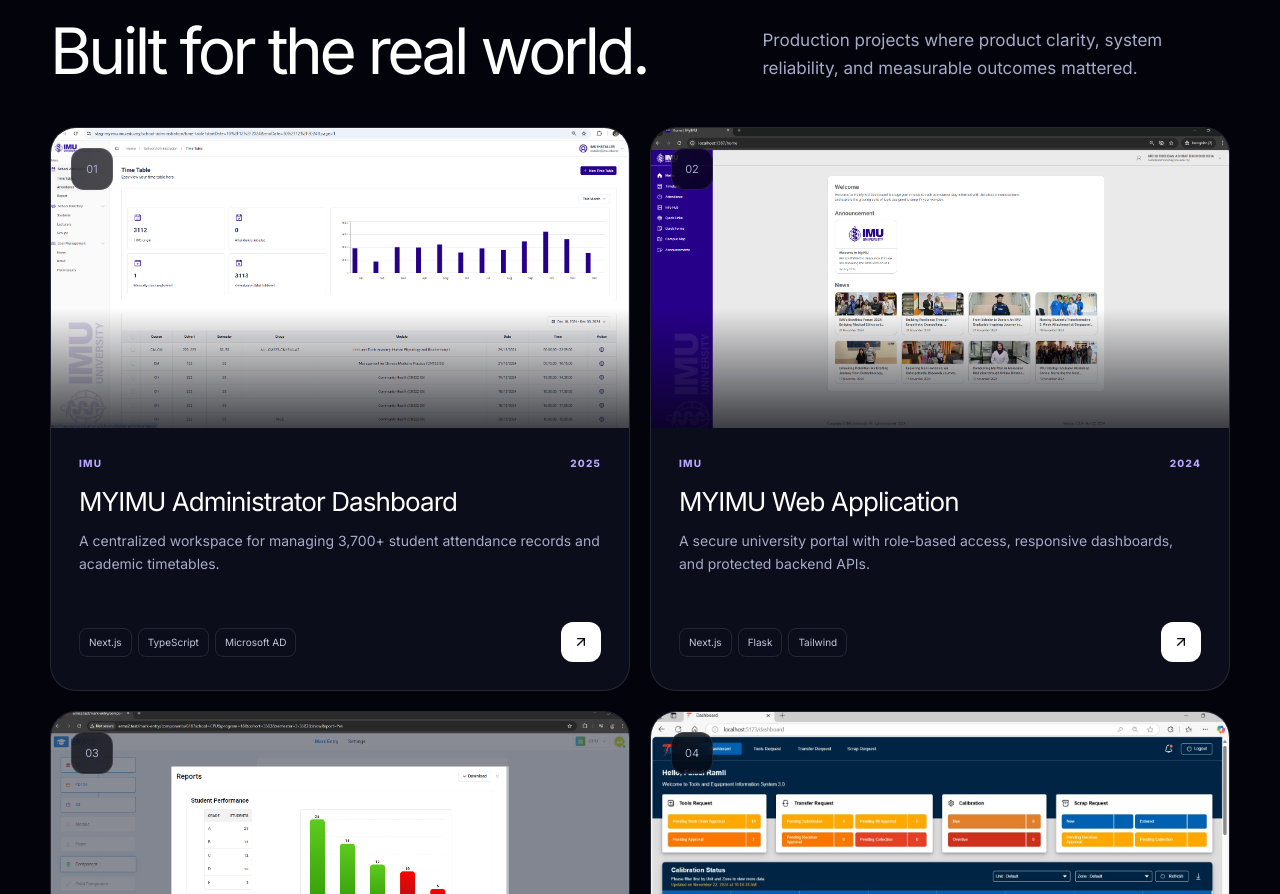
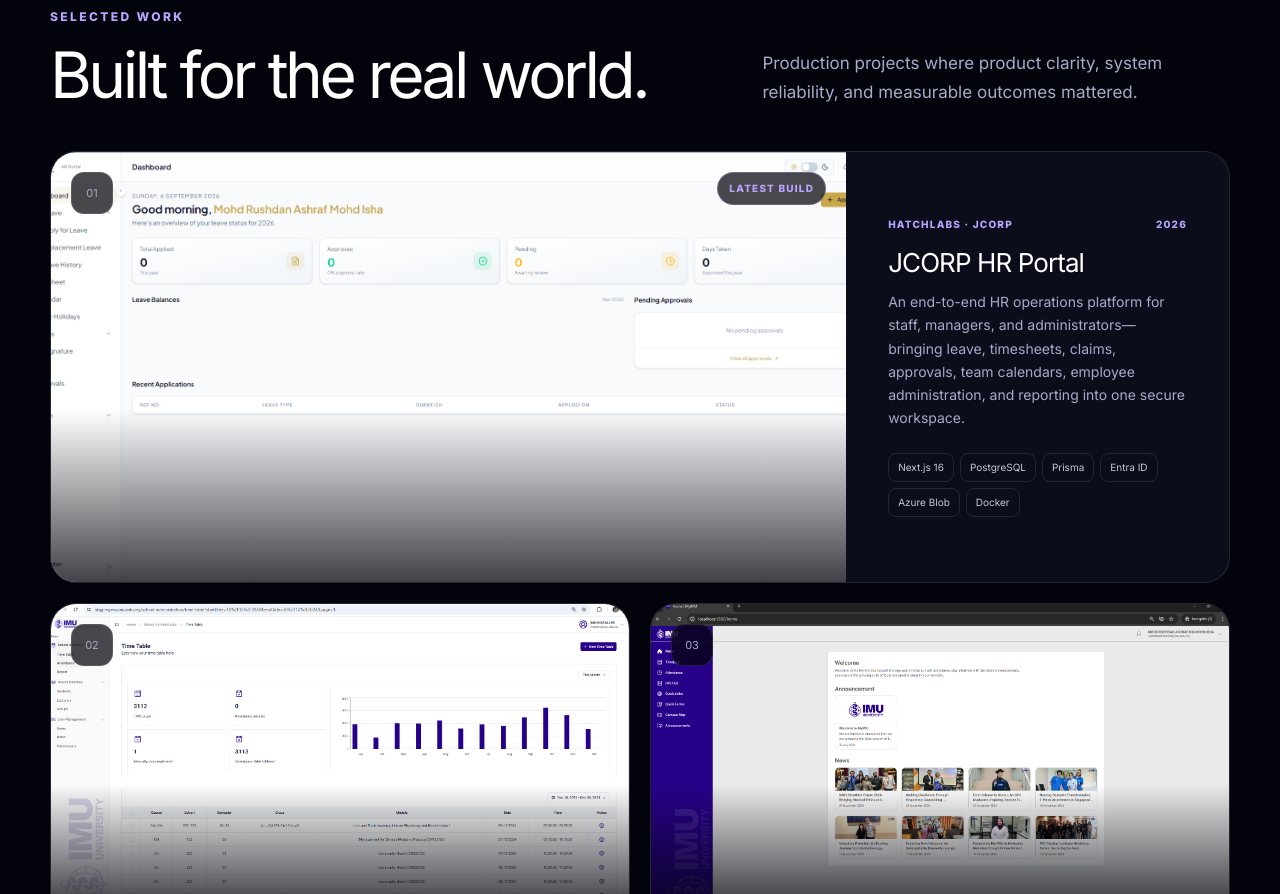
Before and after one commit to Matdan04/website-rushdan, a Next.js app: page / in a window 1280 px wide. Shown: the part 3543-4437 px from the top of the page. Built offline with nearby package versions, Linux system fonts and the light colour scheme; no server answers; a web font is replaced by a local one.

Commit message:
Refactor code structure for improved readability and maintainability

```diff
--- a/src/app/layout.tsx
+++ b/src/app/layout.tsx
@@ -4,6 +4,7 @@ import "./globals.css";
 import "./redesign.css";
 import "./experience.css";
 import "./brand.css";
+import "./projects.css";
 import { twMerge } from "tailwind-merge";
 
 const inter = Inter({ subsets: ["latin"], variable: "--font-sans" });
--- a/src/app/page.tsx
+++ b/src/app/page.tsx
@@ -9,17 +9,19 @@ import teis from "@/assets/images/TEIS.jpg";
 import myimu from "@/assets/images/MyIMU.png";
 import dashboard from "@/assets/images/MyIMUDashboard.png";
 import erms from "@/assets/images/erms.png";
+import hrPortal from "@/assets/images/jcorp-hr-portal.png";
 
 type Project = { company:string; year:string; title:string; summary:string; image:StaticImageData; link?:string; tags:string[] };
 const projects:Project[]=[
+  {company:"Hatchlabs · JCORP",year:"2026",title:"JCORP HR Portal",summary:"An end-to-end HR operations platform for staff, managers, and administrators—bringing leave, timesheets, claims, approvals, team calendars, employee administration, and reporting into one secure workspace.",image:hrPortal,tags:["Next.js 16","PostgreSQL","Prisma","Entra ID","Azure Blob","Docker"]},
   {company:"IMU",year:"2025",title:"MYIMU Administrator Dashboard",summary:"A centralized workspace for managing 3,700+ student attendance records and academic timetables.",image:dashboard,link:"https://stag-myimu.imu.edu.my/school-administration/time-table",tags:["Next.js","TypeScript","Microsoft AD"]},
   {company:"IMU",year:"2024",title:"MYIMU Web Application",summary:"A secure university portal with role-based access, responsive dashboards, and protected backend APIs.",image:myimu,link:"https://myimu.imu.edu.my",tags:["Next.js","Flask","Tailwind"]},
   {company:"IMU",year:"2025",title:"Exam Result Management 2.0",summary:"A modular, scalable results platform designed around reusable academic workflows and faster calculations.",image:erms,tags:["Laravel","DDD","Blade"]},
   {company:"Impressive Communications",year:"2023",title:"TNB Tools & Equipment System",summary:"Cross-platform tools management with Maximo integration, built for dependable field use.",image:teis,tags:["React","Flutter","Maximo API"]},
 ];
-const tools=["JavaScript","TypeScript","React","Next.js","Node.js","Python","Spring Boot","PostgreSQL","Docker","Azure DevOps","Databricks","AI Agents"];
+const tools=["JavaScript","TypeScript","React 19","Next.js 16","Node.js","Python","Spring Boot","PostgreSQL","Prisma 7","Docker","Azure DevOps","Microsoft Entra ID","Azure Blob Storage","Databricks","Recharts","AI Agents"];
 const experience=[
-  {period:"May 2026 — Present",role:"Senior Full Stack Engineer",company:"Hatchlabs",copy:"Building full-stack, AI-driven systems for JCORP and owning delivery from requirements to production. Leading GitHub Enterprise migrations, PostgreSQL modernization, Docker infrastructure, REST APIs, authentication, CI/CD, and production troubleshooting.",tags:["Next.js","Node.js","Spring Boot","PostgreSQL","GitHub Actions"]},
+  {period:"May 2026 — Present",role:"Senior Full Stack Engineer",company:"Hatchlabs",copy:"Building full-stack, AI-driven systems for JCORP and owning delivery from requirements to production. Designed and delivered the JCORP HR Portal across leave, timesheet, claims, approval, calendar, administration, and reporting workflows, alongside GitHub Enterprise migrations, PostgreSQL modernization, Docker infrastructure, REST APIs, authentication, CI/CD, and production support.",tags:["Next.js 16","React 19","Prisma","PostgreSQL","Entra ID","Azure","Docker"]},
   {period:"Aug 2024 — Dec 2025",role:"Full Stack Engineer",company:"IMU University",copy:"Developed secure university systems and dashboards supporting academic operations, data management, and staff productivity—from Flask APIs and Microsoft AD authentication to MySQL workflows, Laravel systems, and Linux deployment.",tags:["Python","Flask","Next.js","Laravel","MySQL"]},
   {period:"Sep 2023 — Aug 2024",role:"Software Developer",company:"Impressive Communications",copy:"Built enterprise web and mobile applications integrated with IBM Maximo, including real-time REST workflows, client configuration, testing, troubleshooting, and end-user enablement.",tags:["React","Flutter","IBM Maximo","REST APIs"]},
   {period:"Feb 2021 — Aug 2023",role:"Lab Technologist & Application Developer",company:"University of Malaya",copy:"Spearheaded a custom web platform for dental-lab data recording, taking the project from concept to deployment and improving operational accuracy and efficiency.",tags:["React","Node.js","MySQL","Tailwind CSS"]},
@@ -36,7 +38,7 @@ export default function Home(){return <main className="site-shell">
 
   <section id="about" className="section container"><motion.div className="section-intro" {...reveal}><p className="eyebrow">About me</p><h2>Engineering with ownership.</h2><p>I build scalable, secure, user-centric products across education, healthcare, and enterprise environments—translating business needs into architecture, interfaces, integrations, and reliable production systems.</p></motion.div>
     <div className="bento">
-      <motion.article className="bento-card bento-main" {...reveal}><div><span className="card-index">01 / PROFILE</span><h3>Full-stack perspective,<br/>product-minded delivery.</h3><p>I work across the full lifecycle: shaping interfaces, designing APIs, integrating systems, and supporting products after launch.</p></div><div className="metric-row"><div><strong>3+</strong><span>Years building</span></div><div><strong>4</strong><span>Featured systems</span></div><div><strong>3.7k+</strong><span>Records managed</span></div></div></motion.article>
+      <motion.article className="bento-card bento-main" {...reveal}><div><span className="card-index">01 / PROFILE</span><h3>Full-stack perspective,<br/>product-minded delivery.</h3><p>I work across the full lifecycle: shaping interfaces, designing APIs, integrating systems, and supporting products after launch.</p></div><div className="metric-row"><div><strong>5+</strong><span>Years building</span></div><div><strong>5</strong><span>Featured systems</span></div><div><strong>3.7k+</strong><span>Records managed</span></div></div></motion.article>
       <motion.article className="bento-card signal-card" {...reveal}><span className="card-icon"><FiMapPin/></span><div><span className="card-index">BASED IN</span><h3>Kuala Lumpur,<br/>Malaysia</h3></div><div className="map-lines"/></motion.article>
       <motion.article className="bento-card service-card" {...reveal}><span className="card-index">WHAT I DO</span><div className="service"><FiCode/><span><b>Web applications</b><small>Responsive, scalable, secure</small></span></div><div className="service"><FiSmartphone/><span><b>Mobile products</b><small>Cross-platform with Flutter</small></span></div><div className="service"><FiLayers/><span><b>System integration</b><small>APIs and enterprise workflows</small></span></div></motion.article>
     </div>
@@ -45,7 +47,7 @@ export default function Home(){return <main className="site-shell">
   <section id="experience" className="section container"><motion.div className="section-intro split" {...reveal}><div><p className="eyebrow">Professional experience</p><h2>From operations to product engineering.</h2></div><p>A career shaped by hands-on delivery, cross-functional ownership, and increasingly complex systems.</p></motion.div><div className="timeline">{experience.map((item,index)=><motion.article className="timeline-item" key={item.company} {...reveal}><div className="timeline-marker"><span>{String(index+1).padStart(2,"0")}</span></div><div className="timeline-period">{item.period}</div><div className="timeline-body"><div className="timeline-title"><h3>{item.role}</h3><strong>{item.company}</strong></div><p>{item.copy}</p><div className="tag-row">{item.tags.map(tag=><span key={tag}>{tag}</span>)}</div></div></motion.article>)}</div></section>
 
   <section id="work" className="section container"><motion.div className="section-intro split" {...reveal}><div><p className="eyebrow">Selected work</p><h2>Built for the real world.</h2></div><p>Production projects where product clarity, system reliability, and measurable outcomes mattered.</p></motion.div>
-    <div className="project-grid">{projects.map((project,index)=><motion.article className="project-card" key={project.title} {...reveal}><div className="project-visual"><Image src={project.image} alt={`${project.title} interface`} placeholder="blur"/><span className="project-number">0{index+1}</span></div><div className="project-content"><div className="project-meta"><span>{project.company}</span><span>{project.year}</span></div><h3>{project.title}</h3><p>{project.summary}</p><div className="project-footer"><div className="tag-row">{project.tags.map(tag=><span key={tag}>{tag}</span>)}</div>{project.link&&<Link href={project.link} target="_blank" aria-label={`Open ${project.title}`}><FiArrowUpRight/></Link>}</div></div></motion.article>)}</div>
+    <div className="project-grid">{projects.map((project,index)=><motion.article className={`project-card${index===0?" project-featured":""}`} key={project.title} {...reveal}><div className="project-visual"><Image src={project.image} alt={`${project.title} interface`} placeholder="blur"/><span className="project-number">0{index+1}</span>{index===0&&<span className="featured-label">Latest build</span>}</div><div className="project-content"><div className="project-meta"><span>{project.company}</span><span>{project.year}</span></div><h3>{project.title}</h3><p>{project.summary}</p><div className="project-footer"><div className="tag-row">{project.tags.map(tag=><span key={tag}>{tag}</span>)}</div>{project.link&&<Link href={project.link} target="_blank" aria-label={`Open ${project.title}`}><FiArrowUpRight/></Link>}</div></div></motion.article>)}</div>
   </section>
 
   <section className="section container"><motion.div className="toolbox" {...reveal}><div><p className="eyebrow">Toolkit</p><h2>Technologies I trust.</h2></div><div className="tool-list">{tools.map((tool,index)=><span key={tool}><b>{String(index+1).padStart(2,"0")}</b>{tool}</span>)}</div></motion.div></section>
--- /dev/null
+++ b/src/app/projects.css
@@ -0,0 +1,63 @@
+.project-featured {
+  grid-column: 1 / -1;
+  display: grid;
+  grid-template-columns: 1.35fr 0.65fr;
+}
+
+.project-featured .project-visual {
+  height: 100%;
+  min-height: 430px;
+}
+
+.project-featured .project-content {
+  display: flex;
+  flex-direction: column;
+  justify-content: center;
+  padding: 42px;
+}
+
+.project-featured .project-content > p {
+  min-height: 0;
+}
+
+.featured-label {
+  position: absolute;
+  z-index: 2;
+  right: 20px;
+  top: 20px;
+  padding: 8px 11px;
+  border: 1px solid rgba(185, 164, 255, 0.32);
+  border-radius: 999px;
+  background: rgba(3, 4, 11, 0.72);
+  color: var(--violet);
+  backdrop-filter: blur(12px);
+  font-size: 10px;
+  font-weight: 800;
+  letter-spacing: 0.12em;
+  text-transform: uppercase;
+}
+
+@media (max-width: 850px) {
+  .project-featured {
+    display: block;
+  }
+
+  .project-featured .project-visual {
+    min-height: 0;
+    height: 300px;
+  }
+
+  .project-featured .project-content {
+    padding: 28px;
+  }
+}
+
+@media (max-width: 520px) {
+  .project-featured .project-visual {
+    height: 220px;
+  }
+
+  .project-featured .project-content {
+    padding: 22px;
+  }
+}
```
Also changed, not shown: src/assets/images/jcorp-hr-portal.png (added).
